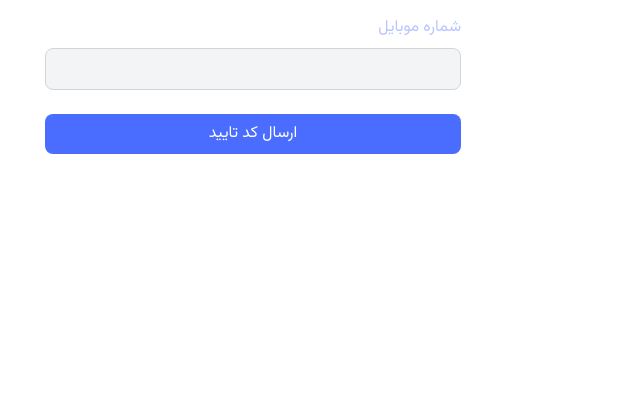
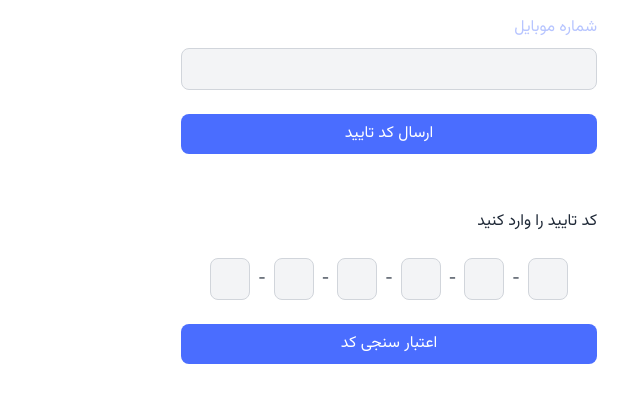
Before and after one commit to shokouhSkr/Freelancing-app, a Next.js app: page /auth in a window 1280 px wide. Shown: the top 402 px of the page, without its empty margins (444-1084 px from the left). Built offline with nearby package versions, Linux system fonts and the light colour scheme.

Commit message:
added checkOTP form

```diff
--- a/app/auth/page.tsx
+++ b/app/auth/page.tsx
@@ -4,7 +4,7 @@ const AuthPage = () => {
   return (
     <div className="container max-w-md">
       <SendOTPForm />
-      {/* <CheckOTPForm /> */}
+      <CheckOTPForm />
     </div>
   );
 };
--- a/app/globals.css
+++ b/app/globals.css
@@ -21,6 +21,24 @@ body {
   font-family: "Vazir";
 }
 
+label {
+  display: block;
+  margin-bottom: 0.5rem;
+}
+
+/* Chrome, Safari, Edge, Opera */
+input::-webkit-outer-spin-button,
+input::-webkit-inner-spin-button {
+  -webkit-appearance: none;
+  margin: 0;
+}
+
+/* Firefox */
+input[type="number"] {
+  -moz-appearance: textfield;
+}
+
+@layer base {
   :root {
     &,
     &.light-mode {
@@ -67,10 +85,6 @@ body {
       --backdrop-color: 0, 0, 0;
     }
   }
-
-label {
-  display: block;
-  margin-bottom: 0.5rem;
 }
 
 @layer components {
@@ -78,6 +92,10 @@ label {
     @apply w-full p-2 rounded-lg bg-gray-100 text-secondary-900 border border-gray-300 hover:border-primary-900 focus:border-primary-500 focus:bg-white transition-all duration-200 ease-out focus:shadow-md focus:shadow-primary-200 outline-none;
   }
 
+  .otp-input {
+    @apply bg-gray-100 focus:bg-white border border-gray-300 hover:border-primary-900 transition-all duration-200 focus:shadow-md focus:shadow-primary-200 outline-none rounded-lg;
+  }
+
   .btn {
     @apply py-2 px-2 text-white bg-primary-900 rounded-lg w-full hover:bg-primary-800 transition-colors duration-200 active:scale-[0.99];
   }
--- a/app/layout.tsx
+++ b/app/layout.tsx
@@ -3,7 +3,7 @@ import "./globals.css";
 import Providers from "@/providers/Providers";
 
 export const metadata: Metadata = {
-  title: "Create Next App",
+  title: "Freelanceify | simplifies the freelance experiences",
   description: "Generated by create next app",
 };
 
--- a/features/authentication/components/CheckOTPForm.tsx
+++ b/features/authentication/components/CheckOTPForm.tsx
@@ -1,5 +1,38 @@
+"use client";
+
+import { useState } from "react";
+import OTPInput from "react-otp-input";
+
 const CheckOTPForm = () => {
-  return <div>CheckOTPForm</div>;
+  const [otp, setOtp] = useState("");
+
+  // const checkOTPAction = async (formData: FormData) => {
+  //   "use server";
+  //   const phoneNumber = formData.get("phoneNumber");
+  //   console.log("phone: ", phoneNumber);
+  // };
+
+  return (
+    <form
+      // action={checkOTPAction}
+      className="pt-10 p-4 space-y-6"
+    >
+      <p className="text-secondary-800">کد تایید را وارد کنید</p>
+      <OTPInput
+        value={otp}
+        onChange={setOtp}
+        numInputs={6}
+        renderInput={(props) => <input {...props} type="number" className="otp-input" />}
+        renderSeparator={<span className="text-gray-800">-</span>}
+        containerStyle="flex flex-row-reverse gap-x-2 justify-center"
+        inputStyle={{
+          width: "2.5rem",
+          padding: "0.5rem 0.2rem",
+        }}
+      />
+      <button className="btn">اعتبار سنجی کد</button>
+    </form>
+  );
 };
 
 export default CheckOTPForm;
--- a/package.json
+++ b/package.json
@@ -13,7 +13,9 @@
     "@tanstack/react-query-devtools": "^5.13.3",
     "next": "14.0.3",
     "react": "^18",
-    "react-dom": "^18"
+    "react-dom": "^18",
+    "react-icons": "^4.12.0",
+    "react-otp-input": "^3.1.0"
   },
   "devDependencies": {
     "@types/node": "^20",
--- a/tailwind.config.ts
+++ b/tailwind.config.js
@@ -1,8 +1,6 @@
-import type { Config } from "tailwindcss";
 import { fontFamily } from "tailwindcss/defaultTheme";
-import { RecursiveKeyValuePair } from "tailwindcss/types/config";
 
-function withOpacity(variableName: string): string | RecursiveKeyValuePair<string, string> {
+function withOpacity(variableName) {
   return ({ opacityValue }) => {
     if (opacityValue !== undefined) {
       return `rgba(var(${variableName}), ${opacityValue})`;
@@ -11,7 +9,7 @@ function withOpacity(variableName: string): string | RecursiveKeyValuePair<strin
   };
 }
 
-const config: Config = {
+const config = {
   content: [
     "./pages/**/*.{js,ts,jsx,tsx,mdx}",
     "./features/**/*.{js,ts,jsx,tsx,mdx}",
--- a/tsconfig.json
+++ b/tsconfig.json
@@ -22,6 +22,6 @@
       "@/*": ["./*"]
     }
   },
-  "include": ["next-env.d.ts", "**/*.ts", "**/*.tsx", ".next/types/**/*.ts"],
+  "include": ["next-env.d.ts", "**/*.ts", "**/*.tsx", ".next/types/**/*.ts", "tailwind.config.js"],
   "exclude": ["node_modules"]
 }
```
Also changed, not shown: 1 other file (tests, documents, lock files or other folders). Lines whose indentation alone changed are shown as unchanged.
